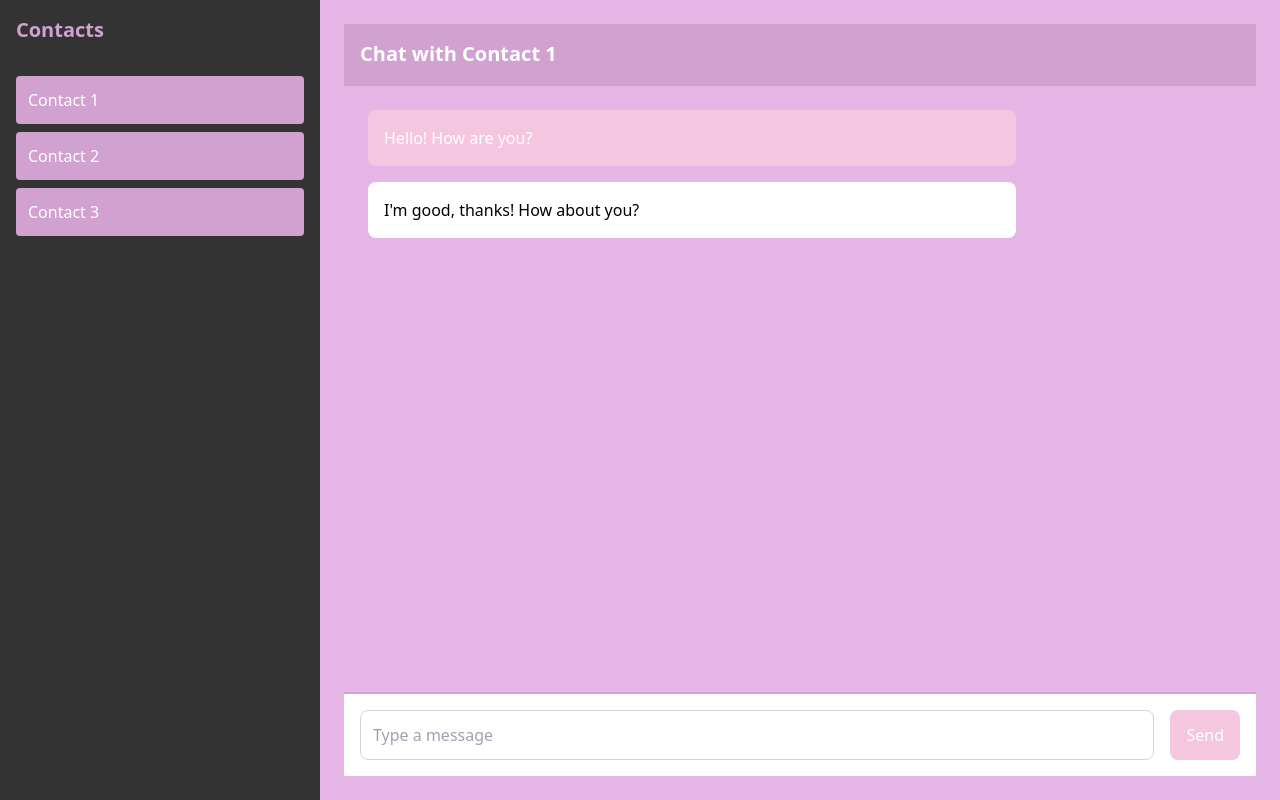
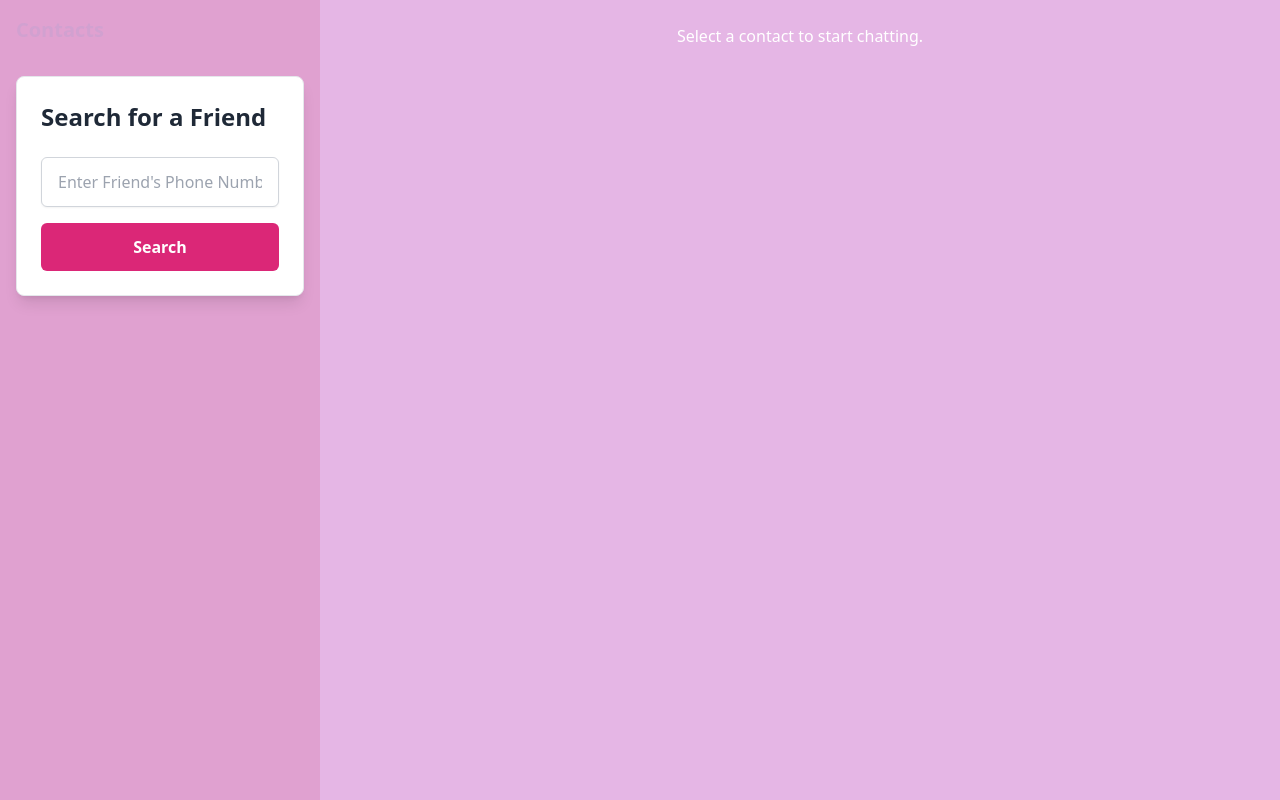
Before and after one commit to VanshikaSabharwal/co-lab, a Next.js app in the folder apps/web/: page /chat-room in a window 1280 px wide. Built offline with nearby package versions, Linux system fonts and the light colour scheme.

Commit message:
added friend-search

```diff
--- /dev/null
+++ b/apps/web/app/api/friend-search/route.ts
@@ -0,0 +1,34 @@
+import { NextResponse, NextRequest } from "next/server";
+import db from "@repo/db/client";
+
+export async function POST(req: NextRequest) {
+  try {
+    const { phone } = await req.json();
+
+    if (!phone) {
+      return NextResponse.json(
+        { message: "Phone Number is required" },
+        { status: 400 }
+      );
+    }
+
+    const existingFriend = await db.user.findFirst({
+      where: { phone },
+    });
+
+    if (existingFriend) {
+      return NextResponse.json({
+        name: existingFriend.username,
+        phone: existingFriend.phone,
+      });
+    } else {
+      return NextResponse.json(
+        { message: "Friend does not exist" },
+        { status: 404 } // Changed to 404 Not Found for better semantics
+      );
+    }
+  } catch (error) {
+    console.error("Error occurred:", error);
+    return NextResponse.json({ message: "An error occurred" }, { status: 500 });
+  }
+}
--- /dev/null
+++ b/apps/web/app/chat/[chatId]/page.tsx
@@ -0,0 +1,15 @@
+"use client";
+import { useParams } from "next/navigation";
+
+const ChatPage = () => {
+  const { chatId } = useParams(); // useParams to get the dynamic route parameter
+
+  return (
+    <div>
+      <h1>Chat with User {chatId}</h1>
+      {/* Display chat messages based on chatId */}
+    </div>
+  );
+};
+
+export default ChatPage;
--- a/apps/web/app/components/Chats.tsx
+++ b/apps/web/app/components/Chats.tsx
@@ -1,33 +1,49 @@
 "use client";
 
-import React from "react";
+import React, { useState } from "react";
+import { useRouter } from "next/navigation";
+import FriendSearch from "../components/FriendSearch";
+
+// Example contact list with phone numbers
+const contacts = [
+  { id: "1", name: "Contact 1", phone: "123-456-7890" },
+  { id: "2", name: "Contact 2", phone: "234-567-8901" },
+  { id: "3", name: "Contact 3", phone: "345-678-9012" },
+];
 
 const ChatApp = () => {
+  const [selectedChat, setSelectedChat] = useState(null);
+  const [searchTerm, setSearchTerm] = useState("");
+  const router = useRouter();
+
+  // Filter contacts based on search term
+  const filteredContacts = contacts.filter(
+    (contact) =>
+      contact.name.toLowerCase().includes(searchTerm.toLowerCase()) ||
+      contact.phone.includes(searchTerm)
+  );
+
   return (
     <div className="flex h-screen bg-[#f5c6e0]">
       {/* Left side: Contact List */}
-      <div className="w-1/4 bg-[#333] text-white p-4 flex flex-col space-y-4">
+      <div className="w-full md:w-1/4 bg-[#e0a1d0] text-white p-4 flex flex-col space-y-4">
         <h1 className="text-xl font-bold text-[#d1a1d0] mb-4">Contacts</h1>
-
-        {/* Contact Items */}
-        <div className="space-y-2">
-          <div className="p-3 bg-[#d1a1d0] rounded cursor-pointer hover:bg-[#e5b6e5] hover:text-black">
-            <p>Contact 1</p>
-          </div>
-          <div className="p-3 bg-[#d1a1d0] rounded cursor-pointer hover:bg-[#e5b6e5] hover:text-black">
-            <p>Contact 2</p>
-          </div>
-          <div className="p-3 bg-[#d1a1d0] rounded cursor-pointer hover:bg-[#e5b6e5] hover:text-black">
-            <p>Contact 3</p>
-          </div>
-        </div>
+        <FriendSearch />
       </div>
 
       {/* Right side: Chat Area */}
-      <div className="w-3/4 bg-[#e5b6e5] p-6 flex flex-col justify-between">
+      <div
+        className={`${
+          selectedChat ? "block" : "hidden md:block"
+        } w-full md:w-3/4 bg-[#e5b6e5] p-6 flex flex-col justify-between`}
+      >
+        {selectedChat ? (
+          <>
             {/* Chat Header */}
             <div className="border-b-2 border-[#d1a1d0] p-4 bg-[#d1a1d0] text-white">
-          <h2 className="text-xl font-semibold">Chat with Contact 1</h2>
+              <h2 className="text-xl font-semibold">
+                Chat with {contacts.find((c) => c.id === selectedChat)?.name}
+              </h2>
             </div>
 
             {/* Chat Messages */}
@@ -51,6 +67,12 @@ const ChatApp = () => {
                 Send
               </button>
             </div>
+          </>
+        ) : (
+          <div className="hidden md:block text-center text-white">
+            <p>Select a contact to start chatting.</p>
+          </div>
+        )}
       </div>
     </div>
   );
--- /dev/null
+++ b/apps/web/app/components/FriendSearch.tsx
@@ -0,0 +1,86 @@
+"use client";
+import Link from "next/link";
+import React, { useState } from "react";
+import { GrChat } from "react-icons/gr";
+
+interface Friend {
+  name: string;
+  phone: string;
+}
+
+const FriendSearch = () => {
+  const [phone, setPhone] = useState("");
+  const [friend, setFriend] = useState<Friend | null>(null);
+  const [error, setError] = useState<string | null>(null);
+
+  async function handleSearch(e: React.FormEvent) {
+    e.preventDefault();
+    try {
+      const response = await fetch("/api/friend-search", {
+        method: "POST",
+        headers: {
+          "Content-Type": "application/json",
+        },
+        body: JSON.stringify({ phone }),
+      });
+      if (!response.ok) {
+        const errorData = await response.json();
+        setError(errorData.message || "Something went wrong");
+        setFriend(null);
+        return;
+      }
+      const data = await response.json();
+      if (response.ok) {
+        setFriend(data);
+        setError(null);
+      } else {
+        setFriend(null);
+        setError(data.message);
+      }
+    } catch (err) {
+      console.log("Error searching friend", err);
+    }
+  }
+
+  return (
+    <div className="w-full p-6 bg-white shadow-lg rounded-lg border border-gray-200">
+      <h1 className="text-xl sm:text-2xl font-bold mb-4 sm:mb-6 text-gray-800">
+        Search for a Friend
+      </h1>
+      <form onSubmit={handleSearch} className="flex flex-col space-y-4">
+        <input
+          type="text"
+          placeholder="Enter Friend's Phone Number"
+          value={phone}
+          onChange={(e) => setPhone(e.target.value)}
+          required
+          className="w-full px-4 py-3 border border-gray-300 rounded-md shadow-sm focus:outline-none focus:ring-2 focus:ring-pink-500 focus:border-pink-500"
+        />
+        <button
+          type="submit"
+          className="w-full py-3 px-4 bg-pink-600 hover:bg-pink-500 text-white font-semibold rounded-md transition duration-200 ease-in-out"
+        >
+          Search
+        </button>
+      </form>
+      {error && (
+        <p className="text-red-500 mt-4 text-sm sm:text-base">{error}</p>
+      )}
+      {friend && (
+        <div className="mt-4 p-4 bg-gray-50 border border-gray-200 rounded-lg flex flex-col sm:flex-row items-center justify-between">
+          <span className="text-gray-800 font-medium text-sm sm:text-base">
+            {friend.name}
+          </span>
+          <Link
+            href={`/chat/${friend.phone}`}
+            className="mt-2 sm:mt-0 p-2 bg-indigo-600 hover:bg-indigo-500 text-white rounded-full transition duration-200 ease-in-out"
+          >
+            <GrChat className="w-6 h-6" />
+          </Link>
+        </div>
+      )}
+    </div>
+  );
+};
+
+export default FriendSearch;
--- a/apps/web/app/components/SignUp.tsx
+++ b/apps/web/app/components/SignUp.tsx
@@ -191,7 +191,8 @@ const SignUp = () => {
 
       {/* OTP Field (conditionally rendered) */}
       {isOtpSent && (
-        <div className="mb-4">
+        <div className="mb-4 flex items-center space-x-2">
+          <div className="flex-grow">
             <label
               htmlFor="otp"
               className="block text-sm font-medium text-gray-700"
@@ -208,6 +209,14 @@ const SignUp = () => {
               required
             />
           </div>
+          <button
+            type="button"
+            onClick={handleResendOtp}
+            className="flex items-center justify-center p-2 bg-pink-600 text-white rounded-full hover:bg-pink-500 focus:outline-none focus:ring-2 focus:ring-pink-500"
+          >
+            <GrPowerCycle className="w-5 h-5" />
+          </button>
+        </div>
       )}
 
       {/* Send OTP Button (if OTP not sent) */}
@@ -218,17 +227,6 @@ const SignUp = () => {
           className="w-full py-2 px-4 bg-indigo-600 text-white font-bold rounded-md hover:bg-indigo-700 focus:outline-none focus:ring-2 focus:ring-indigo-500 focus:ring-opacity-50"
         >
           Send OTP
-        </button>
-      )}
-
-      {/* Resend OTP Button (if OTP already sent) */}
-      {isOtpSent && (
-        <button
-          type="button"
-          onClick={handleResendOtp}
-          className="w-full py-2 px-4 bg-pink-600 hover:bg-pink-500 text-white font-bold rounded-md focus:outline-none focus:ring-2 focus:ring-indigo-500 focus:ring-opacity-50"
-        >
-          <GrPowerCycle />
         </button>
       )}
 
--- /dev/null
+++ b/apps/web/app/friend-search/page.tsx
@@ -0,0 +1,8 @@
+import React from "react";
+import FriendSearch from "../components/FriendSearch";
+
+const Friend = () => {
+  return <FriendSearch />;
+};
+
+export default Friend;
```
Lines whose indentation alone changed are shown as unchanged.
